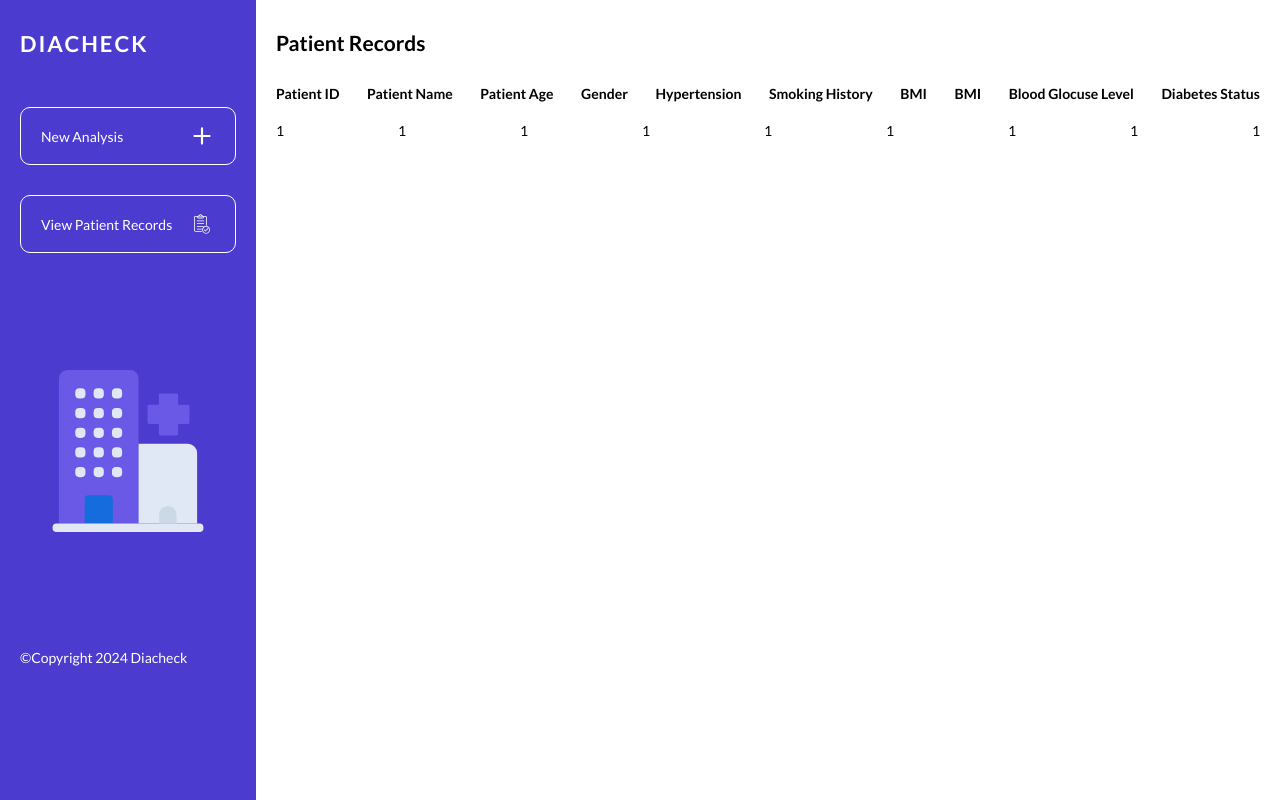
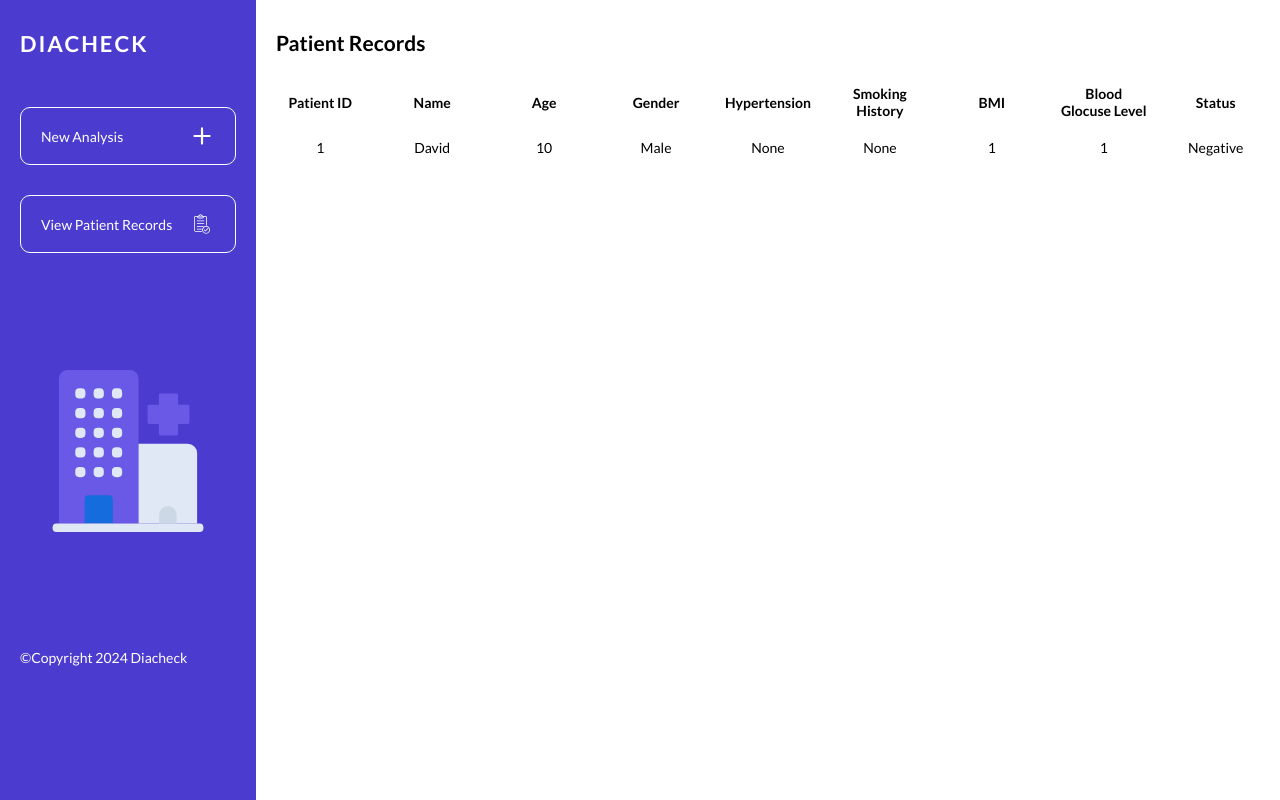
Before and after one commit to Orisabiyi/diacheck, a React (Vite) app: page /patient-record in a window 1280 px wide. Built offline with nearby package versions, Linux system fonts and the light colour scheme.

Commit message:
removed a column from the table and added width to the table heading and row

```diff
--- a/src/components/Records.jsx
+++ b/src/components/Records.jsx
@@ -8,26 +8,25 @@ function Records() {
       <table>
         <tr>
           <th>Patient ID</th>
-          <th>Patient Name</th>
-          <th>Patient Age</th>
+          <th>Name</th>
+          <th>Age</th>
           <th>Gender</th>
           <th>Hypertension</th>
           <th>Smoking History</th>
           <th>BMI</th>
-          <th>BMI</th>
           <th>Blood Glocuse Level</th>
-          <th>Diabetes Status</th>
+          <th>Status</th>
         </tr>
         <tr>
           <td>1</td>
+          <td>David</td>
+          <td>10</td>
+          <td>Male</td>
+          <td>None</td>
+          <td>None</td>
           <td>1</td>
           <td>1</td>
-          <td>1</td>
-          <td>1</td>
-          <td>1</td>
-          <td>1</td>
-          <td>1</td>
-          <td>1</td>
+          <td>Negative</td>
         </tr>
       </table>
     </section>
--- a/src/components/Records.module.css
+++ b/src/components/Records.module.css
@@ -10,7 +10,7 @@
 }
 
 .sectionRecord table {
-  text-align: left;
+  text-align: center;
 
   display: flex;
   flex-direction: column;
@@ -24,3 +24,9 @@
   align-items: center;
   justify-content: space-between;
 }
+
+.sectionRecord th,
+.sectionRecord td {
+  flex: 0 0 auto;
+  width: 9%;
+}
```
